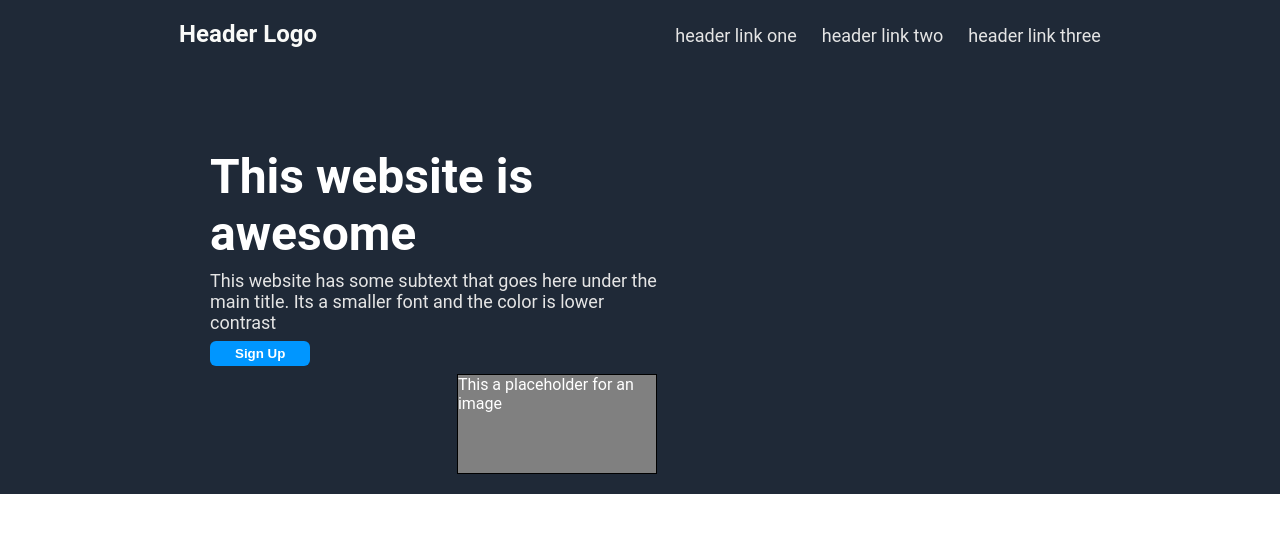
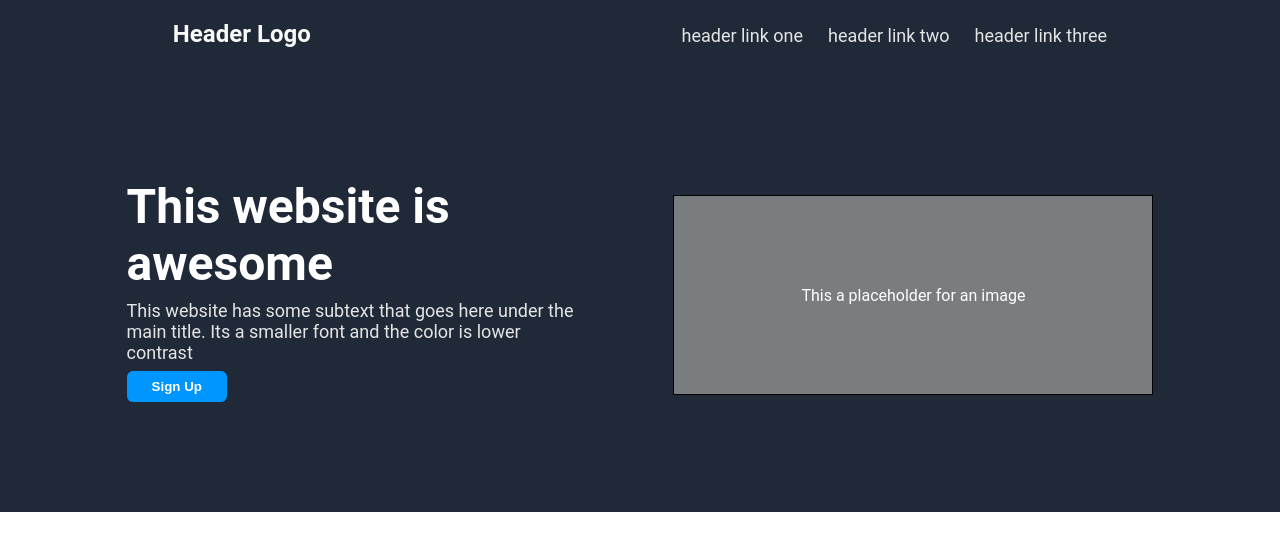
Before and after one commit to Rismaxjin/landing-page, a plain HTML site: page index.html in a window 1280 px wide. Drawn offline with Linux system fonts and the light colour scheme.

Commit message:
finished hero section.

```diff
--- a/index.html
+++ b/index.html
@@ -26,8 +26,8 @@
         <div class="button">
           <button type="submit" class="signupbtn">Sign Up</button>
         </div>
-        <div class="placeholder"> This a placeholder for an image</div>
       </div>
+      <div class="placeholder"> This a placeholder for an image</div>
     </div>
   </body>
 </html>
--- a/style.css
+++ b/style.css
@@ -22,14 +22,14 @@ body {
   /* border: 1px solid blue; */
   color: #f9faf8;
   width: 100em;
-  /* padding: 15px; */
-  margin-bottom: 60px;
+  margin-bottom: 90px;
 
 }
 
 .logo {
   font-size: 24px;
   font-weight: bold;
+  margin-right: 25px;
 }
 
 .links {
@@ -70,6 +70,10 @@ ul {
 .hero-container {
   background-color: #1f2937;
   display: flex;
+  /* border: 1px solid green; */
+  justify-content: center;
+  align-items: center;
+  gap: 100px;
 
 }
 
@@ -79,9 +83,8 @@ ul {
   /* border: 1px solid red; */
   display: flex;
   flex-direction: column;
-  justify-content: center;
   gap:  8px;
-
+  margin-bottom: 90px;
 
 
 }
@@ -97,11 +100,17 @@ ul {
 }
 
 .placeholder {
-  align-self: flex-end;
-  width: 200px;
-  height: 100px;
-  background-color: gray;
+  display: flex;
+  width: 480px;
+  height: 200px;
+  background-color: #797D7F;
   border: 1px solid black;
+  color: white;
+  align-self: center;
+  margin-bottom: 80px;
+  justify-content: center;
+  align-items: center;
+
 }
 
 .signupbtn {
@@ -110,12 +119,7 @@ ul {
   border-radius: 6px;
   color: white;
   font-weight: bold;
-  padding: 5px 25px;
+  padding: 8px 25px;
   text-align: center;
+  ;
 }
-
-.hero-main-text, .hero-second-text, .signupbtn {
-  margin-left: 210px;
-
-
-}
```
